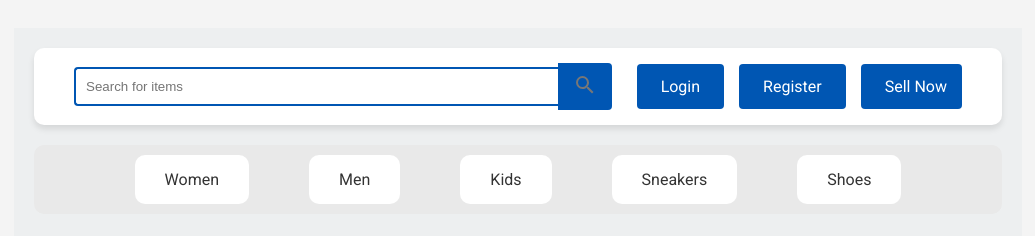
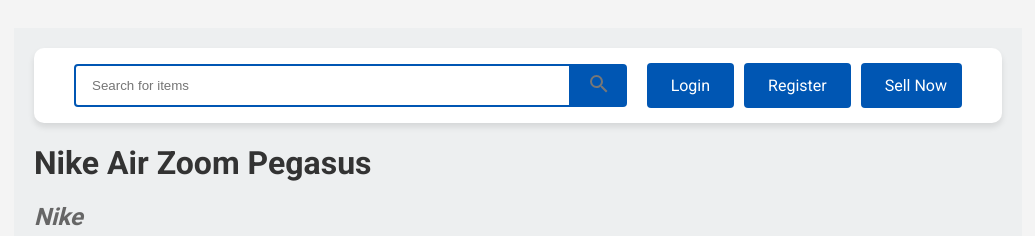
Before and after one commit to FEUP-LTW-2024/ltw-project-2024-ltw12g01, a PHP site: page /pages/product.php in a window 1280 px wide. Shown: the top 236 px of the page, without its empty margins (122-1157 px from the left). Run offline with PHP 8.4, Linux system fonts and the light colour scheme.

Commit message:
icon and some ui improvements

```diff
--- a/pages/product.php
+++ b/pages/product.php
@@ -6,7 +6,7 @@
     <meta charset="UTF-8">
     <meta name="viewport" content="width=device-width, initial-scale=1.0">
     <title>Main Page</title>
-    <link rel="stylesheet" href="../style/productStyle.css">
+    <link rel="stylesheet" href="../style/style.css">
 </head>
 <?php drawHeader(false); ?>
 <body>
@@ -22,22 +22,23 @@
             <a>Register</a>
             <a>Sell Now</a>
     </header>
-    <?php drawNavBar(); ?>
     <main>
         <h1>Nike Air Zoom Pegasus</h1>
         <h2>Nike</h2>
-        <section id = "product">
-          <img id = "product-img" src="https://picsum.photos/200/300">
-          <article id = "product-description">
-              <h2>Nike Air Zoom Pegasus 38</h2> <br>
-              <p>A Nike Air Zoom Pegasus 38 é uma sapatilha versátil e confortável, perfeita para corridas de longa distância e treinos diários. Ela apresenta uma entressola responsiva com unidade Zoom Air no calcanhar, proporcionando amortecimento eficaz e retorno de energia. O cabedal em mesh respirável oferece ventilação e suporte, enquanto a sola de borracha durável proporciona tração em uma variedade de superfícies. Disponível em diversos tamanhos e cores.</p> <br>
-              <p><strong>Preço:</strong> $129.99</p>
-              <p><strong>Tamanhos disponíveis:</strong> 36-45</p>
-              <p><strong>Cores disponíveis:</strong> Preto, branco, azul marinho, vermelho</p>
-              <p><strong>Vendido por User:<a>TestUser123</a></strong></p>
-          </div>
-          </article>
-        </section>
+        <section id="product" class="product-grid">
+        <div class="product-image">
+            <img id="product-img" src="https://picsum.photos/200/300" alt="Nike Air Zoom Pegasus">
+        </div>
+        <div class="product-info">
+            <h2>Nike Air Zoom Pegasus 38</h2>
+            <p>A Nike Air Zoom Pegasus 38 é uma sapatilha versátil e confortável, perfeita para corridas de longa distância e treinos diários. Ela apresenta uma entressola responsiva com unidade Zoom Air no calcanhar, proporcionando amortecimento eficaz e retorno de energia. O cabedal em mesh respirável oferece ventilação e suporte, enquanto a sola de borracha durável proporciona tração em uma variedade de superfícies.</p>
+            <p><strong>Preço:</strong> $129.99</p>
+            <p><strong>Tamanhos disponíveis:</strong> 36-45</p>
+            <p><strong>Cores disponíveis:</strong> Preto, branco, azul marinho, vermelho</p>
+            <p><strong>Vendido por User:</strong> <a href="#">TestUser123</a></p>
+        </div>
+    </section>
+
     </main>
     <?php drawFooter(); ?>
 </body>
--- a/style/style.css
+++ b/style/style.css
@@ -68,29 +68,61 @@ header form > button {
     cursor: pointer;
 }
 
-/* Navigation Styles */
+/* Navigation Bar Styles */
+nav {
+    background-color: #ffffff; /* Clean white background */
+    box-shadow: 0 4px 8px rgba(0, 0, 0, 0.05); /* Subtle shadow for depth */
+    border-radius: 20px; /* Rounded corners for a softer look */
+    padding: 0; /* Remove default padding */
+    overflow: hidden; /* Ensures the border-radius clips the child elements */
+    margin-bottom: 20px; /* Space below navbar */
+}
+
 nav ul {
     display: flex;
     justify-content: center;
     list-style: none;
-    padding: 10px 0;
-    background-color: #e9e9e9;
-    margin-bottom: 20px;
-    border-radius: 10px;
+    padding: 0;
+    margin: 0;
 }
 
 nav ul li {
-    padding: 15px 30px; /* Increased padding for nav items */
-    margin: 0 30px; /* Increased margin between nav items */
-    background-color: #ffffff;
-    border-radius: 4px;
-    transition: background-color 0.3s;
-    border-radius: 10px;
+    position: relative; /* Needed for positioning the pseudo elements */
+    padding: 15px 30px;
+    cursor: pointer;
+    transition: color 0.3s, background-color 0.3s; /* Smooth transitions for hover effects */
+    color: #333; /* Darker text color for better readability */
+    font-weight: 500; /* Makes text slightly bolder */
 }
 
 nav ul li:hover {
-    background-color: #dcdcdc;
+    background-color: #f0f0f0; /* Light gray background on hover */
+    color: #0056b3; /* Change text color on hover for better interaction feedback */
 }
+
+nav ul li::after {
+    content: '';
+    position: absolute;
+    bottom: 0;
+    left: 50%;
+    width: 0%;
+    height: 2px;
+    background-color: #007BFF; /* Blue bar to indicate hover */
+    transition: width 0.3s ease, left 0.3s ease; /* Smooth transition for the hover effect */
+}
+
+nav ul li:hover::after {
+    width: 100%; /* Full width on hover */
+    left: 0; /* Align from the left */
+}
+
+/* Link styles */
+nav ul li a {
+    text-decoration: none;
+    color: inherit; /* Ensures links use current color */
+    display: block; /* Makes the whole area clickable */
+}
+
 
 /* Product Section Styles */
 #products {
--- a/templates/common.tpl.php
+++ b/templates/common.tpl.php
@@ -47,17 +47,25 @@ function drawHeader($isIndexPage = false) {
 
 <?php function drawSearchBar(){ ?>
     <header>
+        <a href="index.php">
+            <img src="imgs/logo.jpg" alt="Logo" class="logo"> <!-- Applied the new class -->
+        </a>
+
         <form class="search-form">
             <input type="text" placeholder="Search for items" cols="30" rows="10"></input>
-            <button>
-                <img src="imgs/magnify.svg">
+            <button type="submit">
+                <img src="imgs/magnify.svg" alt="Search">
             </button>
         </form>
+        <nav>
             <a href="../pages/login.php">Login</a>
             <a href="../pages/register.php">Register</a>
             <a href="../pages/sell.php">Sell Now</a>
+        </nav>
     </header>
 <?php } ?>
+
+
 
 <?php function drawFooter(){ ?>
     <footer>
--- a/templates/profile.tpl.php
+++ b/templates/profile.tpl.php
@@ -43,7 +43,7 @@ function drawProfile(User $user): void {
 ?>
 
 <?php function drawRegisterForm() { ?>
-  <link rel="stylesheet" href="../style/login.css"> <!-- Continues to use the login.css for styling -->
+  <link rel="stylesheet" href="../style/register.css"> <!-- Continues to use the login.css for styling -->
   <form action="../actions/action_register.php" method="post" class="login-form"> <!-- Use the same class as the login form -->
     <div class="form-group">
       <label for="username">Username</label>
```
Also changed, not shown: other parts of style/style.css (+33 -14 lines), style/register.css (added, +67 -0 lines), imgs/logo.jpg (added).
